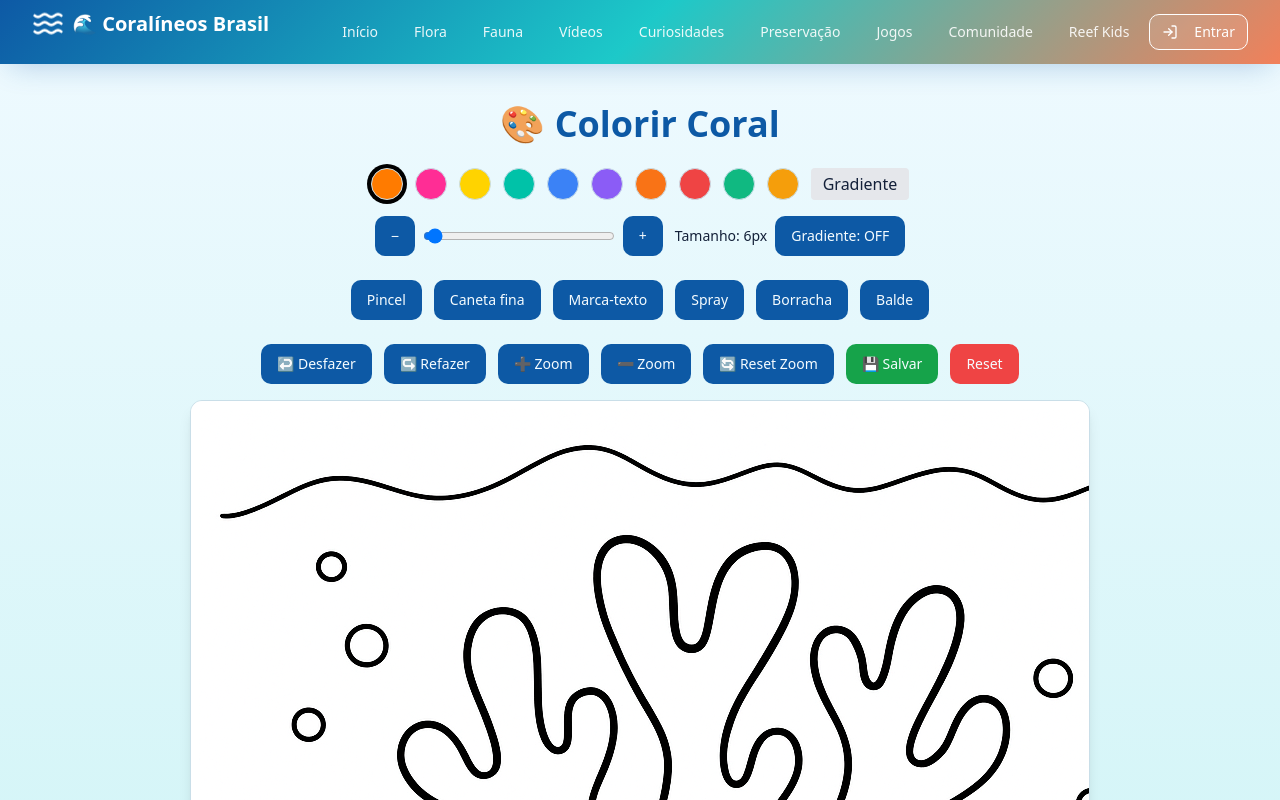
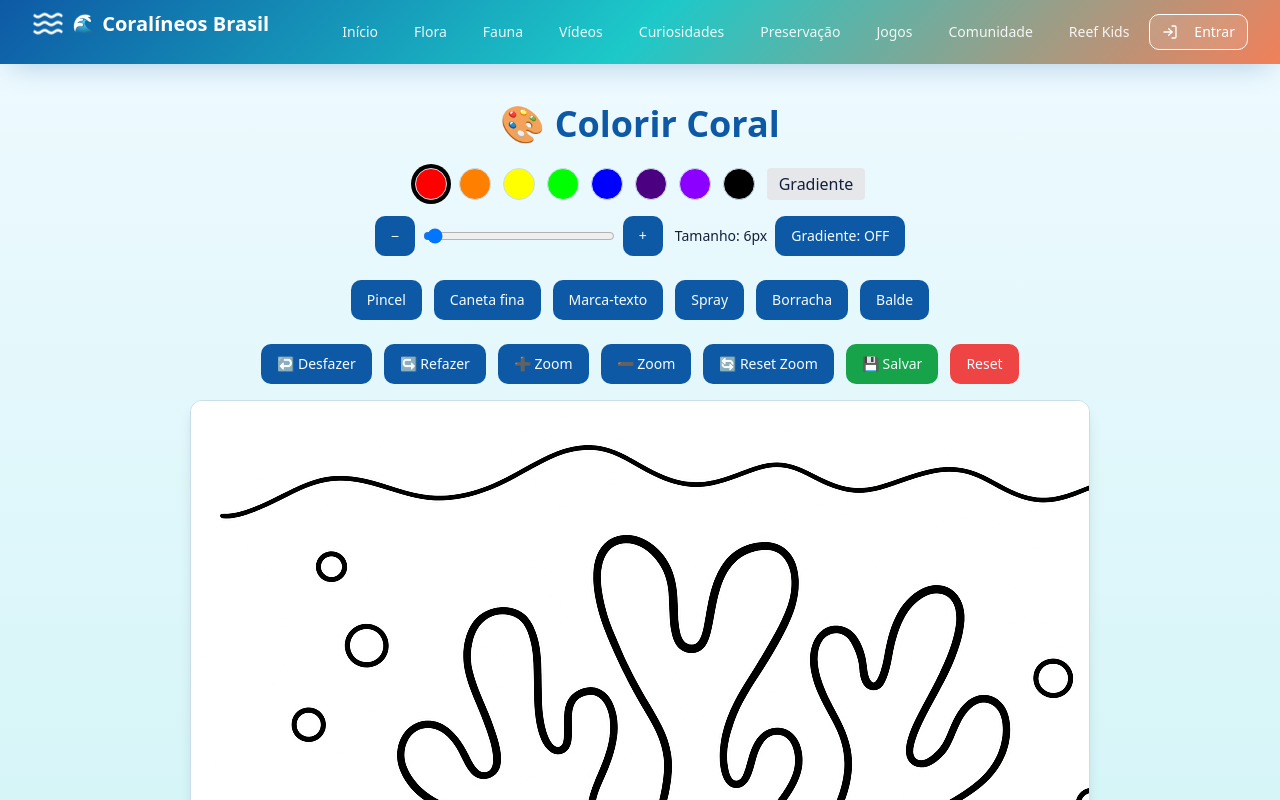
Before and after one commit to madumt12/coral-neos, a React (Vite) app: page /colorir in a window 1280 px wide. Shown: the top 800 px of the page. Built offline with nearby package versions, Linux system fonts and the light colour scheme.

Commit message:
Update fixed colors in Colorir component

```diff
--- a/src/pages/Colorir.tsx
+++ b/src/pages/Colorir.tsx
@@ -9,16 +9,14 @@ import coral3 from "../assets/desenho-coral3.jpg";
 type Tool = "brush" | "fine" | "marker" | "spray" | "eraser" | "bucket";
 
 const FIXED_COLORS = [
-  "#ff7b00",
-  "#ff2d95",
-  "#ffd300",
-  "#00c2a8",
-  "#3b82f6",
-  "#8b5cf6",
-  "#f97316",
-  "#ef4444",
-  "#10b981",
-  "#f59e0b",
+  "#FF0000", // Vermelho
+  "#FF7F00", // Laranja
+  "#FFFF00", // Amarelo
+  "#00FF00", // Verde
+  "#0000FF", // Azul
+  "#4B0082", // Anil
+  "#8B00FF", // Violeta
+  "#000000", // Preto
 ];
 
 // imagens controladas apenas pelo ReefKids
```
